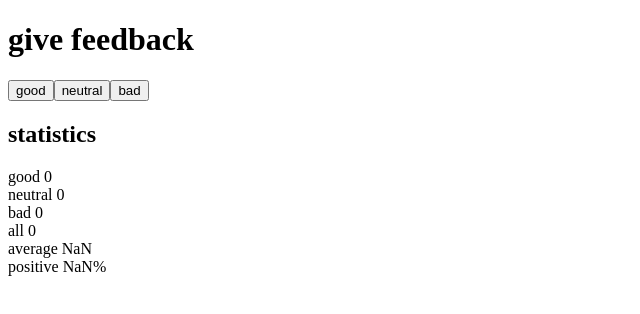
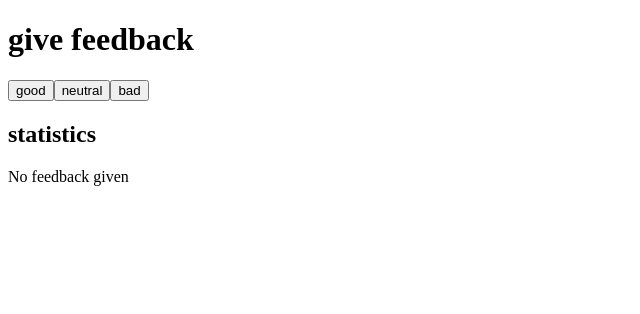
Before and after one commit to ElliotNewtonMiller/FullStackOpenExercises, a React (Vite) app in the folder part1/unicafe/: page / in a window 1280 px wide. Shown: the top 314 px of the page, without its empty margins (0-640 px from the left). Built offline with nearby package versions, Linux system fonts and the light colour scheme.

Commit message:
complete exercise 1.9

```diff
--- a/part1/unicafe/src/App.jsx
+++ b/part1/unicafe/src/App.jsx
@@ -8,9 +8,14 @@ const Statistics = ({ good, neutral, bad }) => {
   const all = good + neutral + bad
   const average = (good - bad) / all
 
+  if (all < 1) {
+    return (
+      <div>No feedback given</div>
+    )
+  }
+
   return (
     <>
-      <h2>statistics</h2>
       <div>good {good}</div>
       <div>neutral {neutral}</div>
       <div>bad {bad}</div>
@@ -37,6 +42,7 @@ const App = () => {
       <SurveyButton text={'good'} onClick={incrementGood} />
       <SurveyButton text={'neutral'} onClick={incrementNeutral} />
       <SurveyButton text={'bad'} onClick={incrementBad} />
+      <h2>statistics</h2>
       <Statistics good={good} neutral={neutral} bad={bad} />
     </div>
   )
```
